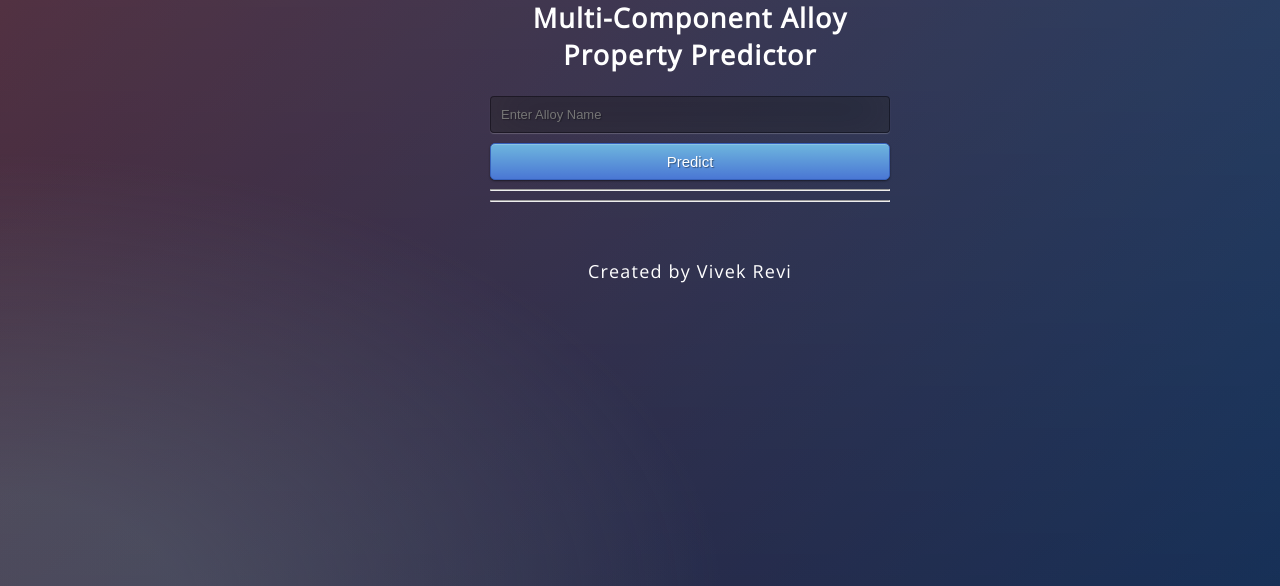
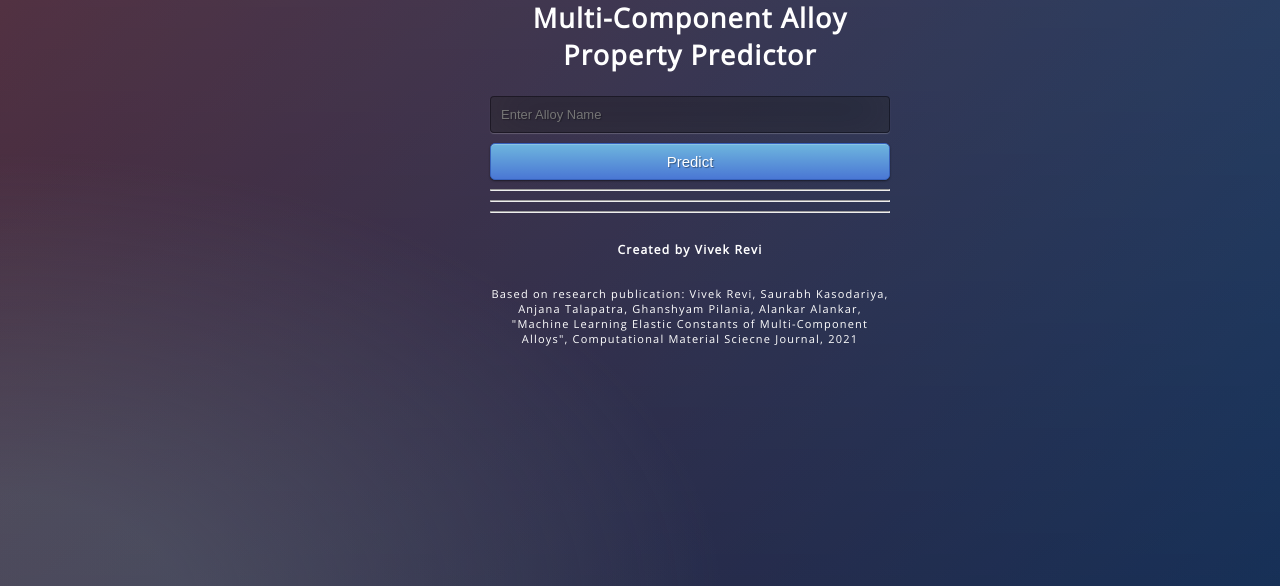
Before and after one commit to pirevi/Alloy-Property-Prediction-Web-Heroku, a Flask app: page / in a window 1280 px wide. Shown: the part 193-779 px from the top of the page. Run offline with Flask 2, Linux system fonts and the light colour scheme.

Commit message:
Update index.html

```diff
--- a/templates/index.html
+++ b/templates/index.html
@@ -26,9 +26,10 @@
    {{ tx1 }}
    <hr>
    {{ tx2 }}
-   <br>
-   <br>
-   {{"Created by Vivek Revi"}}
+   <hr>
+   <h6>Created by Vivek Revi</h6>
+   <p style="font-size:11px">Based on research publication: Vivek Revi, Saurabh Kasodariya, Anjana Talapatra, Ghanshyam Pilania, Alankar Alankar,
+    "Machine Learning Elastic Constants of Multi-Component Alloys", Computational Material Sciecne Journal, 2021</p>
 
  </div>
 
```
